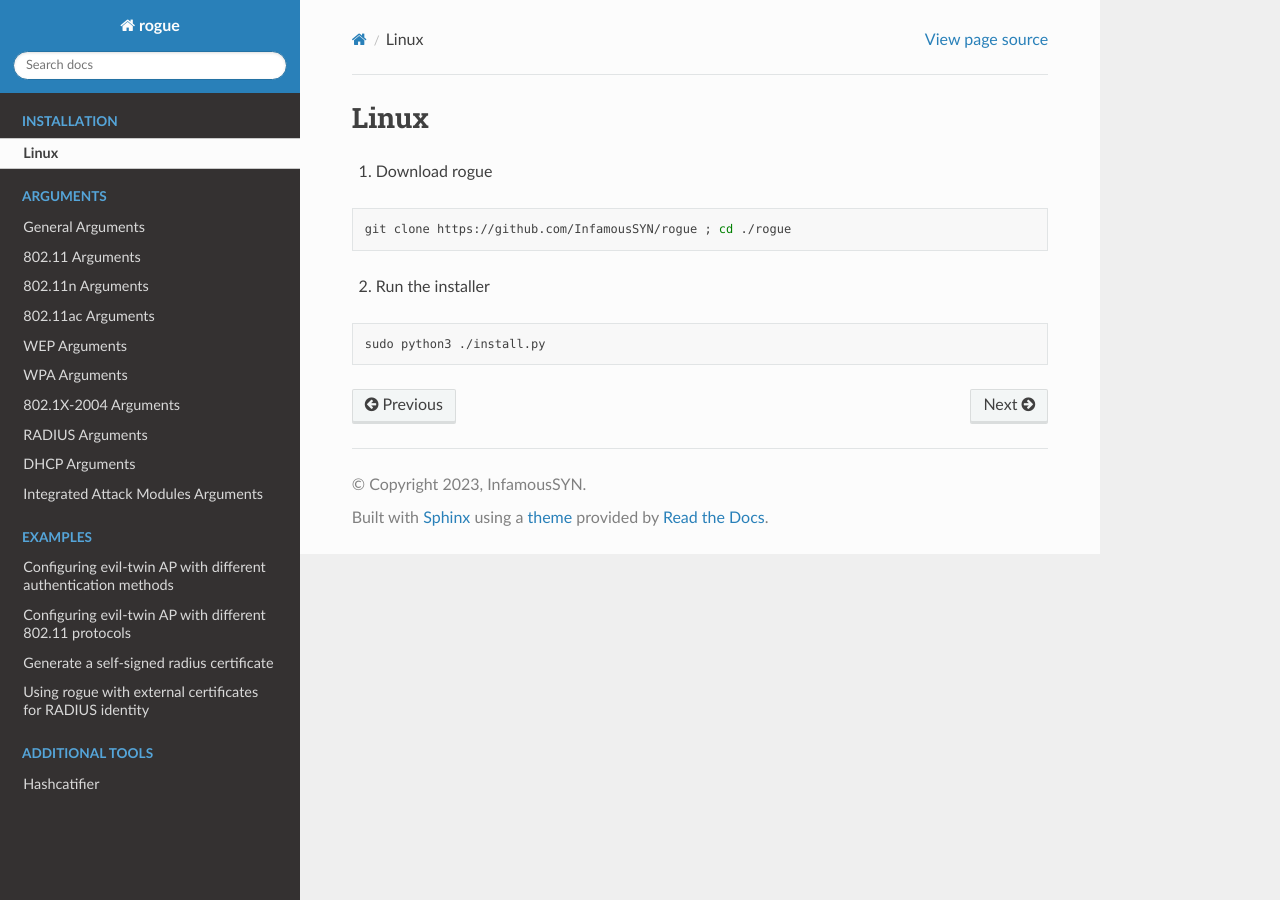
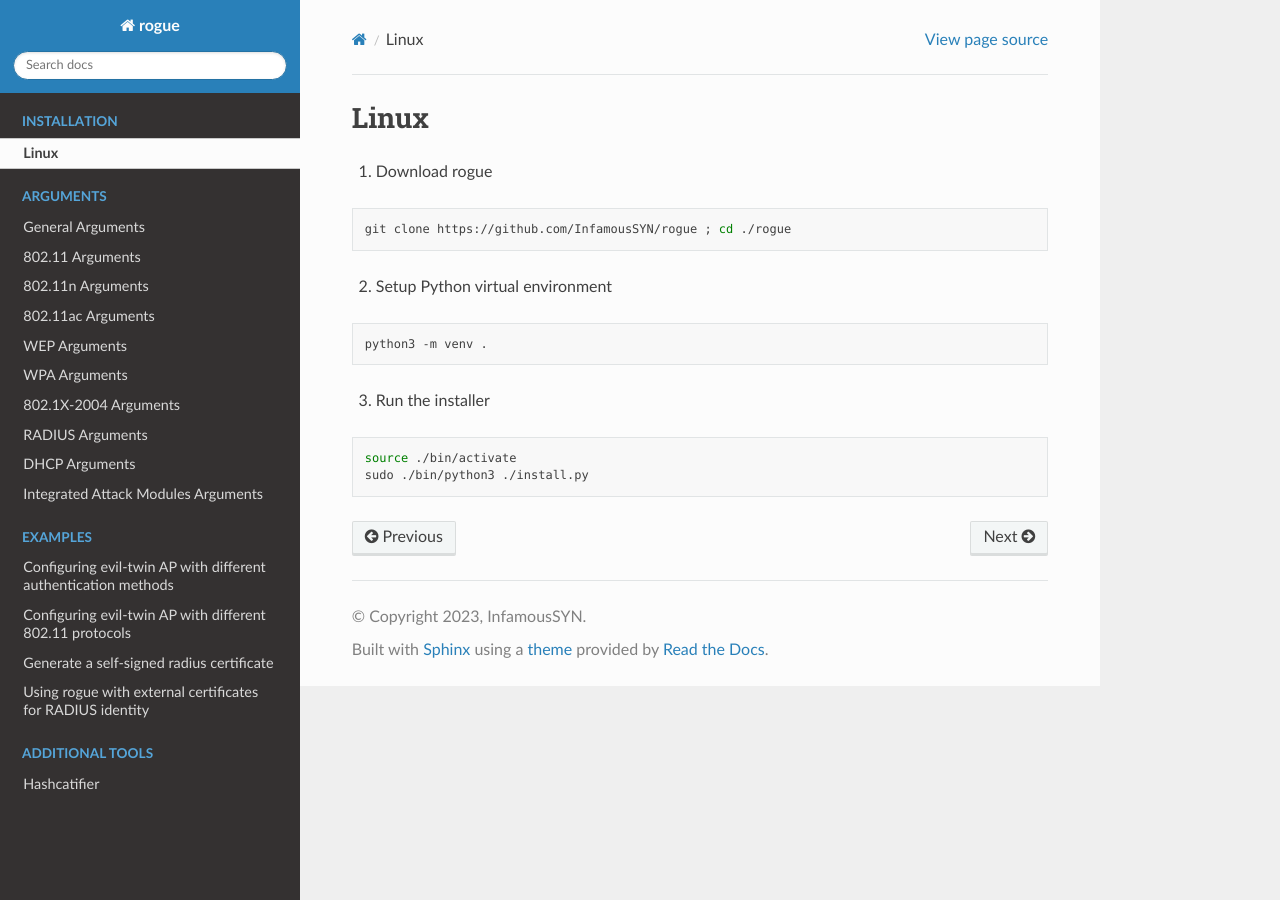
Before and after one commit to InfamousSYN/rogue, a Sphinx documentation site: the page built from docs/Installation/linux.rst, in a window 1280 px wide. Built offline with Sphinx 7.4.7 and the Read the Docs theme 3.1.0, drawn with Linux system fonts in a browser that asks for light colours.

Commit message:
Modernised installation steps

```diff
--- a/docs/Installation/linux.rst
+++ b/docs/Installation/linux.rst
@@ -7,9 +7,15 @@ Linux
 
    git clone https://github.com/InfamousSYN/rogue ; cd ./rogue
 
-
-2. Run the installer
+2. Setup Python virtual environment
 
 .. code-block:: bash
 
-   sudo python3 ./install.py
+   python3 -m venv .
+
+3. Run the installer
+
+.. code-block:: bash
+
+   source ./bin/activate
+   sudo ./bin/python3 ./install.py
```
